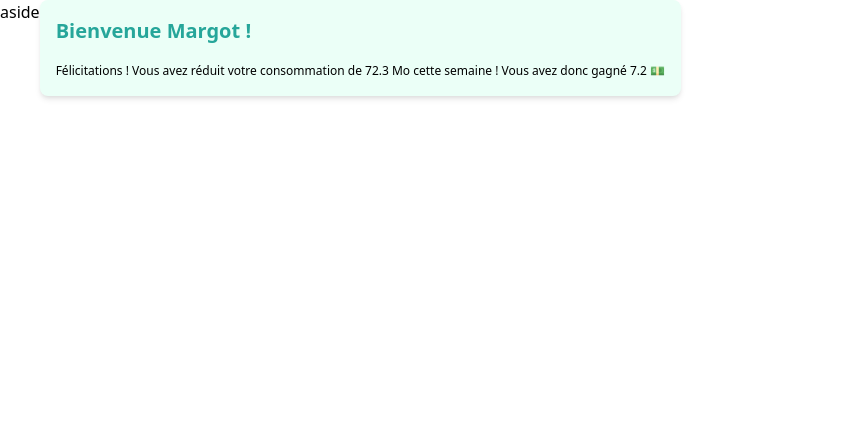
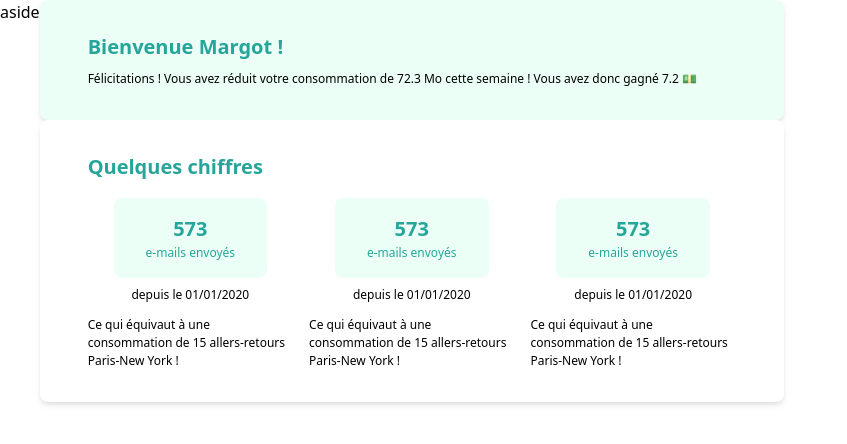
Before and after one commit to Glascode/e-low, a Nuxt app: page /dashboard in a window 1280 px wide. Shown: the top 444 px of the page, without its empty margins (0-847 px from the left). Built offline with nearby package versions, Linux system fonts and the light colour scheme.

Commit message:
Add second card

```diff
--- a/assets/css/components/cards.css
+++ b/assets/css/components/typography.css
@@ -1,3 +1,3 @@
-.card-title {
+.heading {
   @apply text-xl text-primary font-semibold;
 }
--- a/assets/css/tailwind.css
+++ b/assets/css/tailwind.css
@@ -1,6 +1,6 @@
 @import 'tailwindcss/base';
 
 @import 'tailwindcss/components';
-@import './components/cards.css';
+@import './components/typography.css';
 
 @import 'tailwindcss/utilities';
--- a/components/Card.vue
+++ b/components/Card.vue
@@ -1,5 +1,5 @@
 <template>
-  <div class="p-4 text-xs rounded-lg shadow-md">
+  <div class="text-xs rounded-lg shadow-md">
     <slot />
   </div>
 </template>
--- a/pages/dashboard.vue
+++ b/pages/dashboard.vue
@@ -1,9 +1,43 @@
 <template>
-  <div>
-    <Card class="bg-primary-light">
-      <h2 class="card-title mb-4">Bienvenue Margot !</h2>
-      <p>Félicitations ! Vous avez réduit votre consommation de 72.3 Mo cette semaine ! Vous avez donc gagné 7.2 💵</p>
-    </Card>
+  <div class="flex">
+    <div class="w-full md:w-3/5">
+      <Card class="py-8 px-12 bg-primary-light">
+        <h2 class="heading mb-2">Bienvenue Margot !</h2>
+        <p>Félicitations ! Vous avez réduit votre consommation de 72.3 Mo cette semaine ! Vous avez donc gagné 7.2 💵</p>
+      </Card>
+
+      <Card class="py-8 px-12 bg-white">
+        <h2 class="heading mb-4">Quelques chiffres</h2>
+        <div class="flex justify-between -mx-2">
+          <div class="w-full md:w-1/3 flex flex-col items-center px-2">
+            <div class="mb-2 py-4 px-8 text-center bg-primary-light rounded-lg">
+              <h3 class="heading">573</h3>
+              <div class="text-primary">e-mails envoyés</div>
+            </div>
+            <div class="mb-3">depuis le 01/01/2020</div>
+            <p>Ce qui équivaut à une consommation de 15 allers-retours Paris-New York !</p>
+          </div>
+
+          <div class="w-full md:w-1/3 flex flex-col items-center px-2">
+            <div class="mb-2 py-4 px-8 text-center bg-primary-light rounded-lg">
+              <h3 class="heading">573</h3>
+              <div class="text-primary">e-mails envoyés</div>
+            </div>
+            <div class="mb-3">depuis le 01/01/2020</div>
+            <p>Ce qui équivaut à une consommation de 15 allers-retours Paris-New York !</p>
+          </div>
+
+          <div class="w-full md:w-1/3 flex flex-col items-center px-2">
+            <div class="mb-2 py-4 px-8 text-center bg-primary-light rounded-lg">
+              <h3 class="heading">573</h3>
+              <div class="text-primary">e-mails envoyés</div>
+            </div>
+            <div class="mb-3">depuis le 01/01/2020</div>
+            <p>Ce qui équivaut à une consommation de 15 allers-retours Paris-New York !</p>
+          </div>
+        </div>
+      </Card>
+    </div>
   </div>
 </template>
 
```
